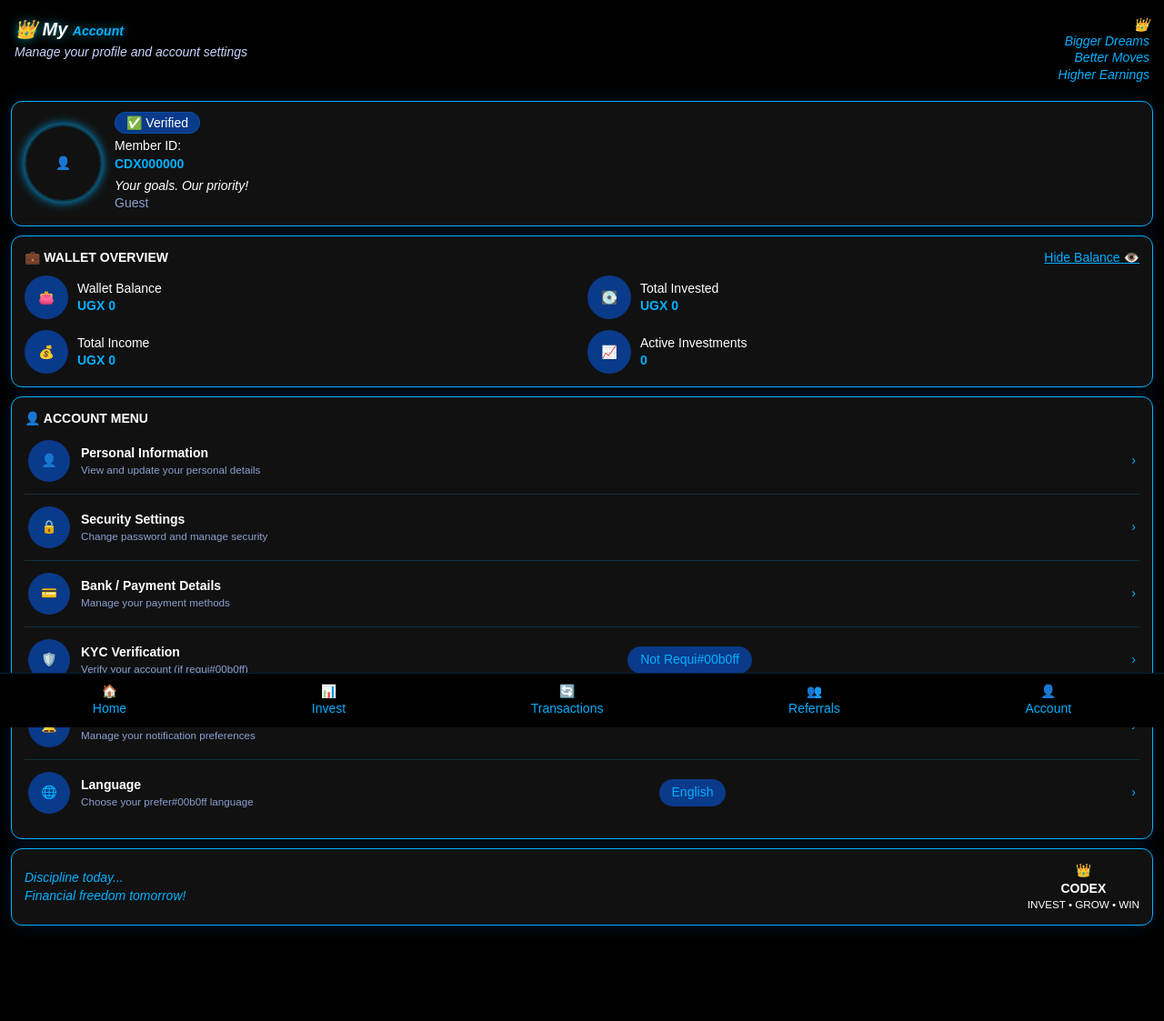
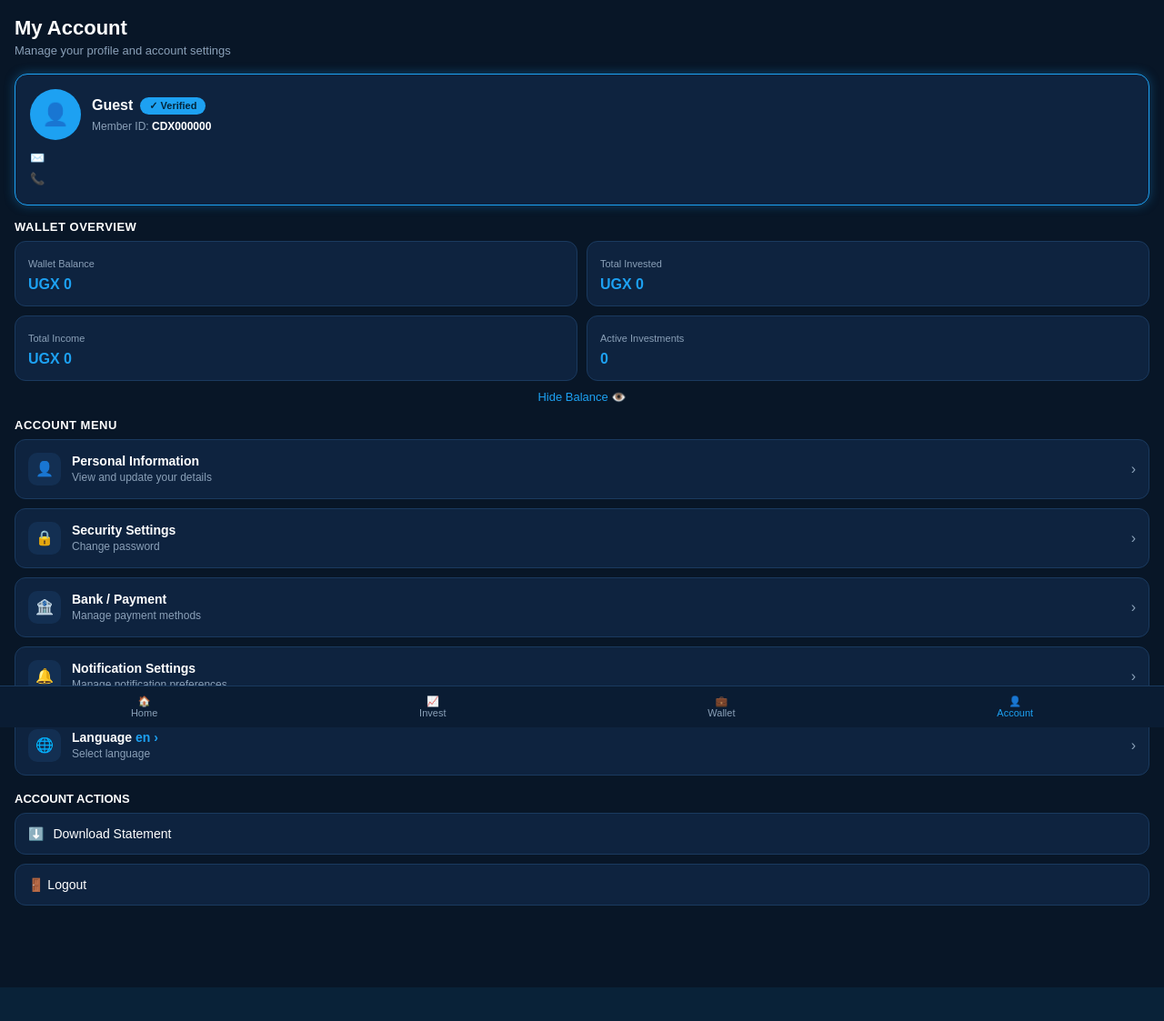
Before and after one commit to Codex700com/Codex700com, a Flask app: page /account in a window 1280 px wide. Shown: the whole page at 91% size. After the commit the page ends 1086 px from the top, so only its background shows below. Run offline with Flask 3, Linux system fonts and the light colour scheme.

Commit message:
restyle account to blue neon

```diff
--- a/templates/account.html
+++ b/templates/account.html
@@ -1,87 +1,97 @@
+<!DOCTYPE html><html><head><meta name="viewport" content="width=device-width,initial-scale=1">
 <style>
-body{background:radial-gradient(ellipse at top,#0a1e3f 0%,#050a14 60%)!important;color:#e0f0ff!important;font-family:Arial,sans-serif!important}
-.card,.container,.box{background:linear-gradient(180deg,#0a1428,#070d1d)!important;border:1px solid rgba(0,229,255,0.25)!important;border-radius:12px!important;box-shadow:0 0 20px rgba(30,144,255,0.15)!important;color:#e0f0ff!important}
-h1,h2,h3{color:#00e5ff!important;text-shadow:0 0 12px rgba(0,229,255,0.6)!important}
-button,.btn{background:linear-gradient(90deg,#1e90ff,#00e5ff)!important;color:#001220!important;border:none!important;border-radius:8px!important;font-weight:800!important;box-shadow:0 0 15px rgba(0,229,255,0.4)!important}
-.num,.balance,.amount{color:#00ff88!important;text-shadow:0 0 12px rgba(0,255,136,0.6)!important}
-a{color:#00e5ff!important}
-input,select{background:#050a14!important;color:#fff!important;border:1px solid #00b0ff!important;border-radius:8px!important}
-</style><style>body{font-size:14px!important;line-height:1.4!important}h1{font-size:20px!important}h2{font-size:18px!important}h3{font-size:16px!important}p,div,span,a,button{font-size:14px!important}</style><!DOCTYPE html><html><head><style>/* CODEX BLUE-BLACK-WHITE THEME */body{background:#000!important;color:#fff!important}.card,.box,.panel{background:#111!important;border:1px solid #00b0ff!important;color:#fff!important}button,.btn{background:#00b0ff!important;color:#000!important;border:none!important;font-weight:700}a{color:#00b0ff!important}input,select,textarea{background:#111!important;color:#fff!important;border:1px solid #00b0ff!important}h1,h2,h3{color:#fff!important}</style>
-<meta charset="UTF-8"><meta name="viewport" content="width=device-width, initial-scale=1.0, maximum-scale=1.0, user-scalable=no, viewport-fit=cover">
-<title>My Account</title>
-<style>
-*{margin:0;padding:0;box-sizing:border-box}
-body{background:#000;color:#fff;font-family:'Segoe UI',Arial,sans-serif;padding-bottom:95px}
-.header{padding:18px 16px 10px;display:flex;justify-content:space-between;align-items:flex-start}
-.header h1{font-size:42px;font-style:italic}.header h1 span{color:#00b0ff}
-.header p{font-style:italic;color:#cbd5ff;margin-top:2px}
-.tagline{text-align:right;color:#00b0ff;font-style:italic;font-size:13px;line-height:1.3}
-.card{background:linear-gradient(180deg,#111,#020f38);border:1px solid #00b0ff;border-radius:14px;margin:10px 12px;padding:14px;box-shadow:0 0 15px #00b0ff66}
-.profile{display:flex;gap:14px;align-items:center}
-.avatar{width:85px;height:85px;border-radius:50%;border:2px solid #00b0ff;display:flex;align-items:center;justify-content:center;font-size:48px;background:#111;box-shadow:0 0 12px #00b0ff}
-.badge{background:#0a3a8a;border:1px solid #00b0ff;color:#fff;padding:3px 12px;border-radius:20px;font-size:13px}
-.mid{color:#00b0ff;font-weight:800;font-size:22px}
-.motto{font-style:italic;color:#fff;margin-top:4px}
-.wallet-grid{display:grid;grid-template-columns:1fr 1fr;gap:12px;margin-top:10px}
-.witem{display:flex;gap:10px;align-items:center}
-.wicon{width:48px;height:48px;border-radius:50%;background:#0a3a8a;display:flex;align-items:center;justify-content:center;font-size:24px}
-.wval{color:#00b0ff;font-weight:800;font-size:22px}
-.menu-row{display:flex;align-items:center;padding:13px 4px;border-bottom:1px solid #00b0ff33}
-.menu-row:last-child{border:none}
-.micon{width:46px;height:46px;border-radius:50%;background:#0a3a8a;display:flex;align-items:center;justify-content:center;font-size:22px;margin-right:12px}
-.arrow{margin-left:auto;color:#00b0ff;font-size:22px}
-.pill{background:#0a3a8a;padding:5px 14px;border-radius:15px;font-size:13px;color:#00b0ff}
-.nav{position:fixed;bottom:0;left:0;right:0;background:#000;display:flex;justify-content:space-around;padding:10px 0;border-top:1px solid #00b0ff}
-.nav a{color:#8aa0d0;text-decoration:none;font-size:12px;text-align:center}
-.nav a.on{color:#00b0ff}
-.hidebtn{color:#00b0ff;font-size:13px;text-decoration:underline;cursor:pointer}
-</style><style>html,body{touch-action:pan-x pan-y;overscroll-behavior:none}*{ -webkit-text-size-adjust:100%; }</style><script>document.addEventListener('gesturestart',e=>e.preventDefault());document.addEventListener('dblclick',e=>e.preventDefault(),{passive:false});document.addEventListener('wheel',e=>{if(e.ctrlKey)e.preventDefault()},{passive:false});</script>
-<style>
-:root{ --main-blue:#00b0ff !important; }
-body{ background:#000 !important; color:#fff !important; }
-.card, .info-box, .detail-card{ background:#111 !important; border-radius:12px !important; }
-.price, .amount-blue{ color:#00b0ff !important; font-weight:700; }
-.btn-primary, .invest-btn, button[type=submit]{ background:#00b0ff !important; border:none !important; color:#fff !important; border-radius:10px !important; }
-</style>
-<style>:root{--main-blue:#00b0ff!important}body{background:#000!important}button,.btn,.btn-primary,.invest-btn,input[type=submit]{background:#00b0ff!important;border-color:#00b0ff!important;color:#fff!important}*{border-color:#00b0ff33!important}</style>
+body{background:#081627;color:#fff;font-family:sans-serif;margin:0;padding-bottom:80px}
+.top{padding:18px 16px 6px}.top h2{margin:0;font-size:22px}.top p{color:#8aa0b8;margin:4px 0 0;font-size:13px}
+.card{background:#0e233f;border:1px solid #1da1f2;border-radius:14px;margin:12px 16px;padding:16px;box-shadow:0 0 12px rgba(29,161,242,.35)}
+.phead{display:flex;align-items:center;gap:12px}
+.avatar{width:56px;height:56px;border-radius:50%;background:#1da1f2;display:flex;align-items:center;justify-content:center;font-size:24px;font-weight:800;color:#04263b}
+.badge{background:#1da1f2;color:#04263b;font-size:11px;padding:3px 10px;border-radius:20px;font-weight:700}
+.mid{color:#8aa0b8;font-size:12px;margin-top:6px}.mid b{color:#fff}
+.contact{color:#8aa0b8;font-size:13px;margin-top:8px;line-height:1.8}
+.wtitle{margin:16px 16px 8px;font-weight:700;font-size:13px;letter-spacing:.5px}
+.grid{display:grid;grid-template-columns:1fr 1fr;gap:10px;margin:0 16px}
+.gbox{background:#0e233f;border:1px solid #1a3a5f;border-radius:12px;padding:14px}
+.gbox small{color:#8aa0b8;font-size:11px}.gbox b{color:#1da1f2;font-size:16px;display:block;margin-top:6px}
+.hide{display:block;text-align:center;color:#1da1f2;font-size:13px;margin:10px;cursor:pointer;text-decoration:none}
+.menu{margin:0 16px}.mrow{background:#0e233f;border:1px solid #1a3a5f;border-radius:12px;padding:14px;margin-bottom:10px;display:flex;align-items:center;gap:12px;cursor:pointer}
+.mrow .ic{width:36px;height:36px;border-radius:10px;background:#132f52;display:flex;align-items:center;justify-content:center}
+.mrow b{font-size:14px;display:block}.mrow small{color:#8aa0b8;font-size:12px}.mrow span.arr{margin-left:auto;color:#8aa0b8}
+.atitle{margin:18px 16px 8px;font-weight:700;font-size:13px}
+.abtn{display:flex;align-items:center;gap:10px;background:#0e233f;border:1px solid #1a3a5f;color:#fff;border-radius:12px;padding:14px;margin:0 16px 10px;cursor:pointer;width:calc(100% - 32px);font-size:14px}
+.nav{position:fixed;bottom:0;left:0;right:0;background:#0a1c33;display:flex;justify-content:space-around;padding:10px 0;border-top:1px solid #1a3a5f}
+.nav a{color:#8aa0b8;text-decoration:none;font-size:11px;text-align:center}.nav a.on{color:#1da1f2}
+.btn{background:#1da1f2;color:#04263b;border:0;padding:10px 16px;border-radius:10px;font-weight:700;cursor:pointer}
+#m{position:fixed;inset:0;background:rgba(0,0,0,.7);display:none;align-items:center;justify-content:center;z-index:99}
+#mc{background:#0e233f;border:1px solid #1da1f2;border-radius:14px;padding:20px;width:85%;max-width:360px}
+input,select{background:#081627;border:1px solid #1a3a5f;color:#fff;padding:10px;border-radius:8px;width:100%;margin:8px 0}
+</style></head><body>
+<div class="top"><h2 data-i="title">My Account</h2><p data-i="sub">Manage your profile and account settings</p></div>
 
-<body>
-<div class="header">
-<div><h1>👑 My <span>Account</span></h1><p>Manage your profile and account settings</p></div>
-<div class="tagline">👑<br>Bigger Dreams<br>Better Moves<br>Higher Earnings</div>
+<div class="card">
+<div class="phead"><div class="avatar">👤</div>
+<div><div style="display:flex;align-items:center;gap:8px"><b id="uname">User</b> <span class="badge">✓ Verified</span></div>
+<div class="mid">Member ID: <b id="mid"></b></div></div></div>
+<div class="contact"><div id="email"></div><div id="phone"></div></div>
 </div>
 
-<div class="card profile">
-<div class="avatar">👤</div>
-<div><span class="badge">✅ Verified</span><div style="margin-top:6px">Member ID:</div><div class="mid">{{ member_id }}</div><div class="motto">Your goals. Our priority!</div><div style="font-size:13px;color:#8aa0d0">{{ user_name }}</div></div>
+<div class="wtitle" data-i="wallet">WALLET OVERVIEW</div>
+<div class="grid">
+<div class="gbox"><small data-i="wb">Wallet Balance</small><b id="bal">UGX 0</b></div>
+<div class="gbox"><small data-i="ti">Total Invested</small><b id="inv">UGX 0</b></div>
+<div class="gbox"><small data-i="tinc">Total Income</small><b id="inc">UGX 0</b></div>
+<div class="gbox"><small data-i="ai">Active Investments</small><b id="act">0</b></div>
+</div>
+<a class="hide" id="hide" href="#">Hide Balance 👁️</a>
+
+<div class="wtitle" data-i="menu">ACCOUNT MENU</div>
+<div class="menu">
+<div class="mrow" onclick="openM('pinfo')"><div class="ic">👤</div><div><b data-i="pi">Personal Information</b><small data-i="pis">View and update your details</small></div><span class="arr">›</span></div>
+<div class="mrow" onclick="openM('sec')"><div class="ic">🔒</div><div><b data-i="ss">Security Settings</b><small data-i="sss">Change password</small></div><span class="arr">›</span></div>
+<div class="mrow" onclick="bank()"><div class="ic">🏦</div><div><b data-i="bank">Bank / Payment</b><small data-i="banks">Manage payment methods</small></div><span class="arr">›</span></div>
+<div class="mrow" onclick="openM('notif')"><div class="ic">🔔</div><div><b data-i="ns">Notification Settings</b><small data-i="nss">Manage notification preferences</small></div><span class="arr">›</span></div>
+<div class="mrow" onclick="openM('lang')"><div class="ic">🌐</div><div><b>Language <span id="clang" style="color:#1da1f2"></span></b><small data-i="lgs">Select language</small></div><span class="arr">›</span></div>
 </div>
 
-<div class="card">
-<div style="display:flex;justify-content:space-between;align-items:center"><b>💼 WALLET OVERVIEW</b><span class="hidebtn" onclick="toggleBal()">Hide Balance 👁️</span></div>
-<div class="wallet-grid">
-<div class="witem"><div class="wicon">👛</div><div>Wallet Balance<br><span class="wval bal">UGX {{ wallet_balance }}</span></div></div>
-<div class="witem"><div class="wicon">💽</div><div>Total Invested<br><span class="wval">UGX {{ total_invested_f }}</span></div></div>
-<div class="witem"><div class="wicon">💰</div><div>Total Income<br><span class="wval">UGX {{ total_income_f }}</span></div></div>
-<div class="witem"><div class="wicon">📈</div><div>Active Investments<br><span class="wval">{{ active_investments }}</span></div></div>
+<div class="atitle" data-i="actt">ACCOUNT ACTIONS</div>
+<button class="abtn" onclick="dl()">⬇️ <span data-i="dl">Download Statement</span></button>
+<button class="abtn" onclick="location.href='/logout'">🚪 Logout</button>
+
+<div id="m"><div id="mc"></div></div>
+
+<div class="nav">
+<a href="/home">🏠<br>Home</a><a href="/invest">📈<br>Invest</a><a href="/wallet">💼<br>Wallet</a><a href="/account" class="on">👤<br>Account</a>
 </div>
-</div>
-
-<div class="card">
-<b>👤 ACCOUNT MENU</b>
-<div class="menu-row" onclick="location.href='/personal'"><div class="micon">👤</div><div><b>Personal Information</b><br><small style="color:#8aa0d0">View and update your personal details</small></div><div class="arrow">›</div></div>
-<div class="menu-row" onclick="location.href='/security'"><div class="micon">🔒</div><div><b>Security Settings</b><br><small style="color:#8aa0d0">Change password and manage security</small></div><div class="arrow">›</div></div>
-<div class="menu-row"><div class="micon">💳</div><div><b>Bank / Payment Details</b><br><small style="color:#8aa0d0">Manage your payment methods</small></div><div class="arrow">›</div></div>
-<div class="menu-row"><div class="micon">🛡️</div><div><b>KYC Verification</b><br><small style="color:#8aa0d0">Verify your account (if requi#00b0ff)</small></div><span class="pill" style="margin-left:auto">Not Requi#00b0ff</span><div class="arrow">›</div></div>
-<div class="menu-row"><div class="micon">🔔</div><div><b>Notification Settings</b><br><small style="color:#8aa0d0">Manage your notification preferences</small></div><div class="arrow">›</div></div>
-<div class="menu-row" onclick="document.getElementById('langM').style.display='flex'"><div class="micon">🌐</div><div><b>Language</b><br><small style="color:#8aa0d0">Choose your prefer#00b0ff language</small></div><span class="pill" id="langCur" style="margin-left:auto">{{ lang_name }}</span><div class="arrow">›</div></div>
-</div>
-
-<div class="card" style="display:flex;justify-content:space-between;align-items:center"><div style="color:#00b0ff;font-style:italic">Discipline today...<br>Financial freedom tomorrow!</div><div style="text-align:center">👑<br><b>CODEX</b><br><small>INVEST • GROW • WIN</small></div></div>
-
-<div id="langM" style="display:none;position:fixed;top:0;left:0;right:0;bottom:0;background:#000a;align-items:center;justify-content:center;z-index:99"><div class="card" style="width:85%"><h3>Choose Language</h3><div class="menu-row" onclick="setLang('en','English')"><b>English</b></div><div class="menu-row" onclick="setLang('zh','中文')"><b>中文 Chinese</b></div><div class="menu-row" onclick="setLang('ja','日本語')"><b>日本語 Japanese</b></div><button onclick="document.getElementById('langM').style.display='none'" style="width:100%;padding:10px;margin-top:10px;background:#00b0ff;border:none;color:#fff;border-radius:8px">Close</button></div></div>
-
-<div class="nav"><a href="/home">🏠<br>Home</a><a href="/invest">📊<br>Invest</a><a href="/transactions">🔄<br>Transactions</a><a href="/referrals">👥<br>Referrals</a><a href="/account" class="on">👤<br>Account</a></div>
+<div id="bell" style="display:none"></div>
 <script>
-function toggleBal(){document.querySelectorAll('.bal').forEach(b=>{b.dataset.v=b.dataset.v||b.textContent;b.textContent=b.textContent.includes('*')?b.dataset.v:'***'})}
-function setLang(c,n){document.getElementById('langCur').textContent=n;document.getElementById('langM').style.display='none';fetch('/set-language',{method:'POST',headers:{'Content-Type':'application/json'},body:JSON.stringify({lang:c})}).then(()=>location.reload())}
+let I={en:{title:"My Account",sub:"Manage your profile and account settings",wallet:"WALLET OVERVIEW",wb:"Wallet Balance",ti:"Total Invested",tinc:"Total Income",ai:"Active Investments",menu:"ACCOUNT MENU",pi:"Personal Information",pis:"View and update your details",ss:"Security Settings",sss:"Change password",bank:"Bank / Payment",banks:"Manage payment methods",ns:"Notification Settings",nss:"Manage notification preferences",lg:"Language",lgs:"Select language",actt:"ACCOUNT ACTIONS",dl:"Download Statement"}};
+let U={};
+async function load(){let r=await fetch('/api/account');U=await r.json();
+document.getElementById('uname').innerText=U.name||'User';
+document.getElementById('mid').innerText=U.member_id||'';
+document.getElementById('email').innerText='✉️ '+(U.email||'');
+document.getElementById('phone').innerText='📞 '+(U.phone||'');
+document.getElementById('bal').innerText='UGX '+(U.balance||0).toLocaleString();
+document.getElementById('inv').innerText='UGX '+(U.total_invested||0).toLocaleString();
+document.getElementById('inc').innerText='UGX '+(U.total_income||0).toLocaleString();
+document.getElementById('act').innerText=U.active_investments||0;
+document.getElementById('clang').innerText=(U.lang||'en')+' ›';}
+function openM(k){let c=document.getElementById('mc');let h='';
+if(k=='pinfo')h=`<h3>Personal Information</h3><p>Member ID: <b>${U.member_id}</b><br>Phone: <b>${U.phone}</b><br>Balance: <b>UGX ${(U.balance||0).toLocaleString()}</b><br>Joined: <b>${U.joined}</b><br>Active: <b>${U.active_investments||0}</b></p>`;
+if(k=='sec')h=`<h3>Security Settings</h3><input id="np" type="password" placeholder="New password"><button class="btn" onclick="chpwd()">Change Password</button><p id="sm"></p>`;
+if(k=='notif')h=`<h3>Notification Settings</h3><label><input type="checkbox" id="mute" ${U.notif_muted?'checked':''}> Mute notifications</label><br><br><button class="btn" onclick="saveNotif()">Save</button>`;
+if(k=='lang')h=`<h3>Language</h3><select id="ls"><option value="en">English</option></select><br><button class="btn" onclick="saveLang()">Apply</button>`;
+c.innerHTML=h+'<br><button class="btn" style="background:#222" onclick="closeM()">Close</button>';document.getElementById('m').style.display='flex';}
+function closeM(){document.getElementById('m').style.display='none'}
+function bank(){alert('Bank payment not available for your account');}
+async function chpwd(){let v=document.getElementById('np').value;let r=await fetch('/api/account/password',{method:'POST',headers:{'Content-Type':'application/json'},body:JSON.stringify({pwd:v})});let j=await r.json();document.getElementById('sm').innerText=j.msg;}
+async function saveNotif(){let m=document.getElementById('mute').checked;await fetch('/api/account/notif',{method:'POST',headers:{'Content-Type':'application/json'},body:JSON.stringify({muted:m})});closeM();load();}
+async function saveLang(){let l=document.getElementById('ls').value;await fetch('/api/account/lang',{method:'POST',headers:{'Content-Type':'application/json'},body:JSON.stringify({lang:l})});closeM();load();}
+async function dl(){let r=await fetch('/api/account/can-statement');let j=await r.json();if(!j.ok){alert(j.msg);return;}location.href='/api/account/statement';}
+let hidden=false;
+document.getElementById('hide').onclick=e=>{e.preventDefault();hidden=!hidden;
+document.getElementById('bal').innerText=hidden?'****':'UGX '+(U.balance||0).toLocaleString();
+document.getElementById('inv').innerText=hidden?'****':'UGX '+(U.total_invested||0).toLocaleString();
+document.getElementById('inc').innerText=hidden?'****':'UGX '+(U.total_income||0).toLocaleString();
+e.target.innerText=hidden?'Show Balance 👁️':'Hide Balance 👁️';};
+load();
 </script></body></html>
```
